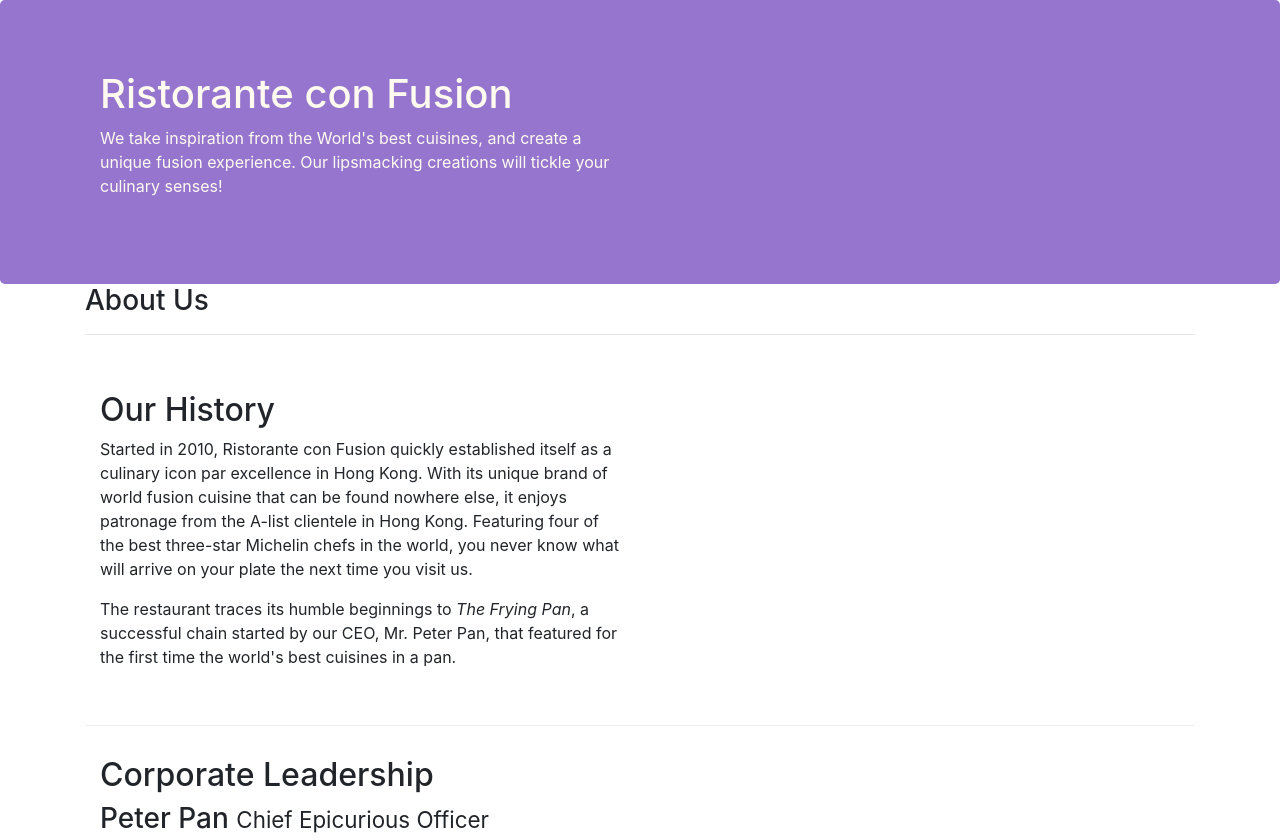
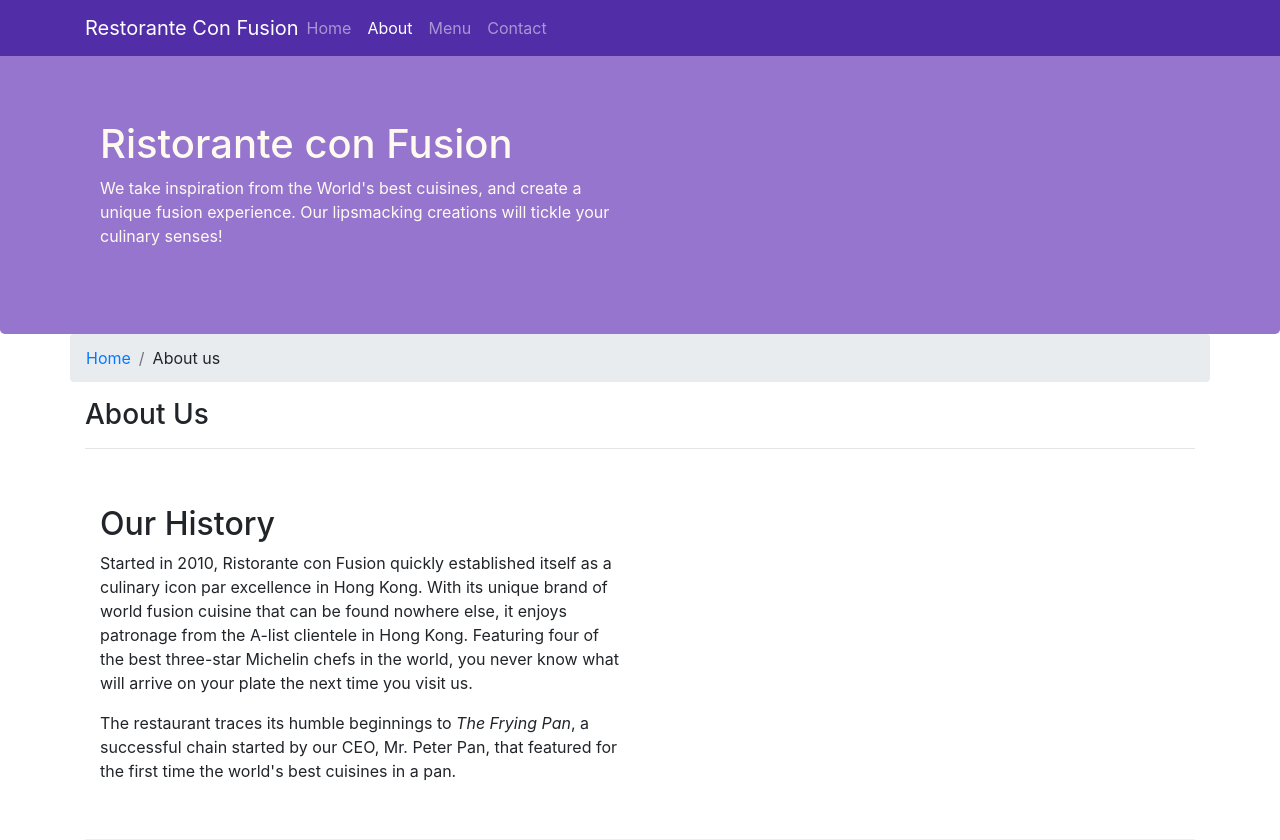
Before and after one commit to Prajwal-Mogaveera/Bootstrap4-conFusion, a website: page aboutus.html in a window 1280 px wide. Shown: the top 840 px of the page. Drawn offline with nearby package versions, Linux system fonts and the light colour scheme.

Commit message:
Navigation bar and BreadCrumbs

```diff
--- a/aboutus.html
+++ b/aboutus.html
@@ -13,6 +13,23 @@
   </head>
 
   <body>
+    <nav class="navbar navbar-dark navbar-expand-sm fixed-top">
+      <div class="container">
+        <button class="navbar-toggler" type="button" data-toggle="collapse" data-target="#Navbar">
+          <span class="navbar-toggler-icon"></span>
+        </button>
+        <a class="navbar-brand mr-auto" href="./index.html">Restorante Con Fusion</a>
+        <div class="collapse navbar-collapse" id="Navbar">
+          <ul class="navbar-nav mr-auto">
+            <li class="nav-item"><a class="nav-link" href="./index.html">Home</a></li>
+            <li class="nav-item active"><a class="nav-link" href="#">About</a></li>
+            <li class="nav-item"><a class="nav-link" href="#">Menu</a></li>
+            <li class="nav-item"><a class="nav-link" href="#">Contact</a></li>
+          </ul>
+        </div>
+      </div>
+    </nav>
+
     <header class="jumbotron">
       <div class="container">
         <div class="row row-header">
@@ -27,6 +44,10 @@
 
     <div class="container">
       <div class="row">
+        <ol class="col-12 breadcrumb">
+          <li class="breadcrumb-item active"><a href="./index.html">Home</a></li>
+          <li class="breadcrumb-item"><a href="#"></a>About us</li>
+        </ol>
         <div class="col-12">
           <h3>About Us</h3>
           <hr />
@@ -63,7 +84,7 @@
           <div class="col-4 offset-1 col-sm-2">
             <h5>Links</h5>
             <ul class="list-unstyled">
-              <li><a href="#">Home</a></li>
+              <li><a href="./index.html">Home</a></li>
               <li><a href="#">About</a></li>
               <li><a href="#">Menu</a></li>
               <li><a href="#">Contact</a></li>
--- a/css/styleAboutus.css
+++ b/css/styleAboutus.css
@@ -22,3 +22,12 @@
   margin: 0px auto;
   padding: 30px 0px 30px 0px;
 }
+
+body {
+  padding: 50px 0px 0px 0px;
+  z-index: 0;
+}
+
+.navbar {
+  background-color: #512da8;
+}
--- a/css/styles.css
+++ b/css/styles.css
@@ -28,3 +28,12 @@
   font-size: 80%;
   color: #0f0f0f;
 }
+
+body {
+  padding: 50px 0px 0px 0px;
+  z-index: 0;
+}
+
+.navbar {
+  background-color: #512da8;
+}
```
Also changed, not shown: index.html (+17 -1 lines).
